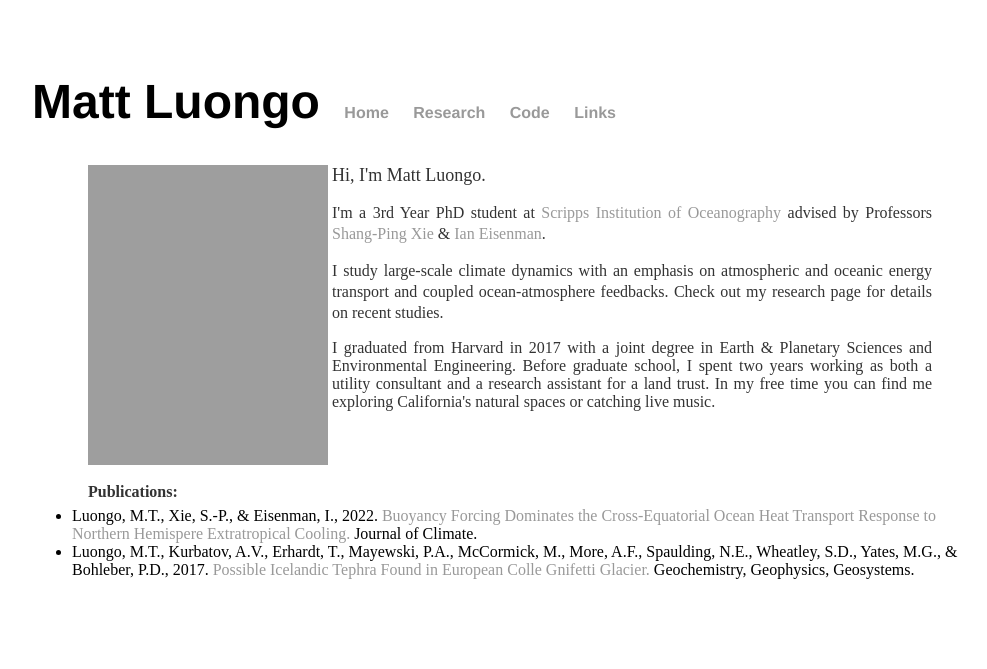
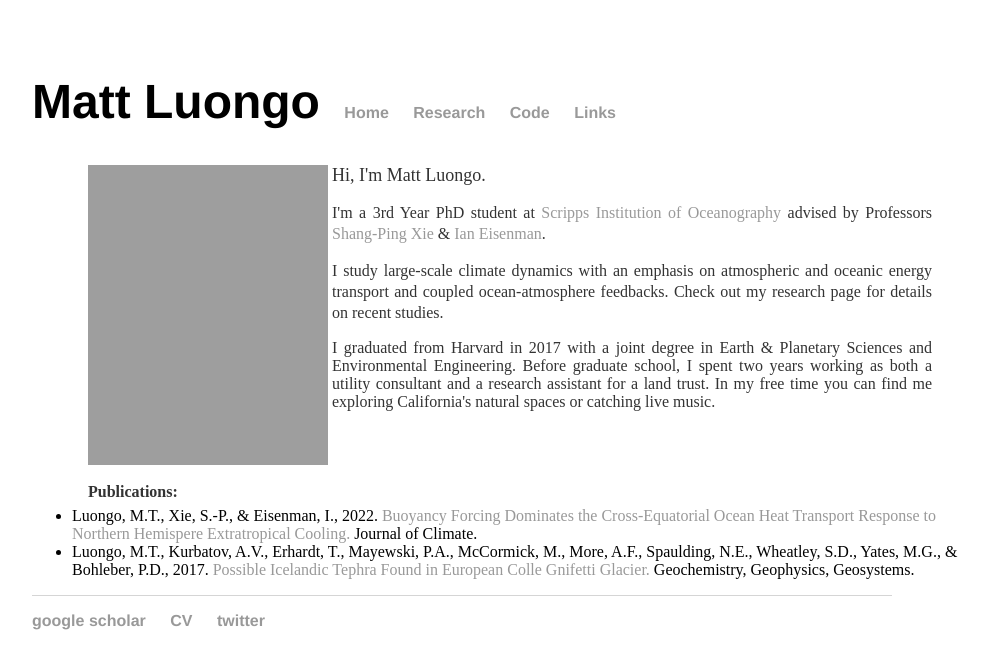
Before and after one commit to mattluongo/mattluongo_TEST.github.io, a Jekyll site: the page built from index.html, in a window 1280 px wide. Shown: the top 669 px of the page, without its empty margins (276-1263 px from the left). Built offline with Jekyll 4.4.1, drawn with Linux system fonts in a browser that asks for light colours.

Commit message:
Update default.html

```diff
--- a/_layouts/default.html
+++ b/_layouts/default.html
@@ -1,9 +1,9 @@
 <!DOCTYPE html>
 	<html>
 <!-- Mathjax Support -->
-<!--<script type="text/javascript" async
+<script type="text/javascript" async
   src="https://cdn.mathjax.org/mathjax/latest/MathJax.js?config=TeX-MML-AM_CHTML">
-</script>-->
+</script>
 		<head>
 			<title>{{ page.title }}</title>
 			<!-- link to main stylesheet -->
@@ -24,16 +24,15 @@
 			{{ content }}
 
 			</div><!-- /.container -->
-<!--			<footer>
+			<footer>
 	    		<ul>
-	        		<li><a href="mailto:mluongo@ucsd.edu">email</a></li>
 	        		<li><a href="https://scholar.google.com/citations?user=t6WM56sAAAAJ&hl=en">google scholar</a></li>
 	        		<li><a href="/LuongoCV.pdf">CV</a></li>
 	        		<li><a href="https://twitter.com/luongomatt">twitter</a></li>
 				</ul>
 			</footer>
--->
+
     			<!--{% include mathjax.html %} -->
-    			<!--{% include analytics.html %}-->
+    			{% include analytics.html %}
 		</body>
 	</html>
```
